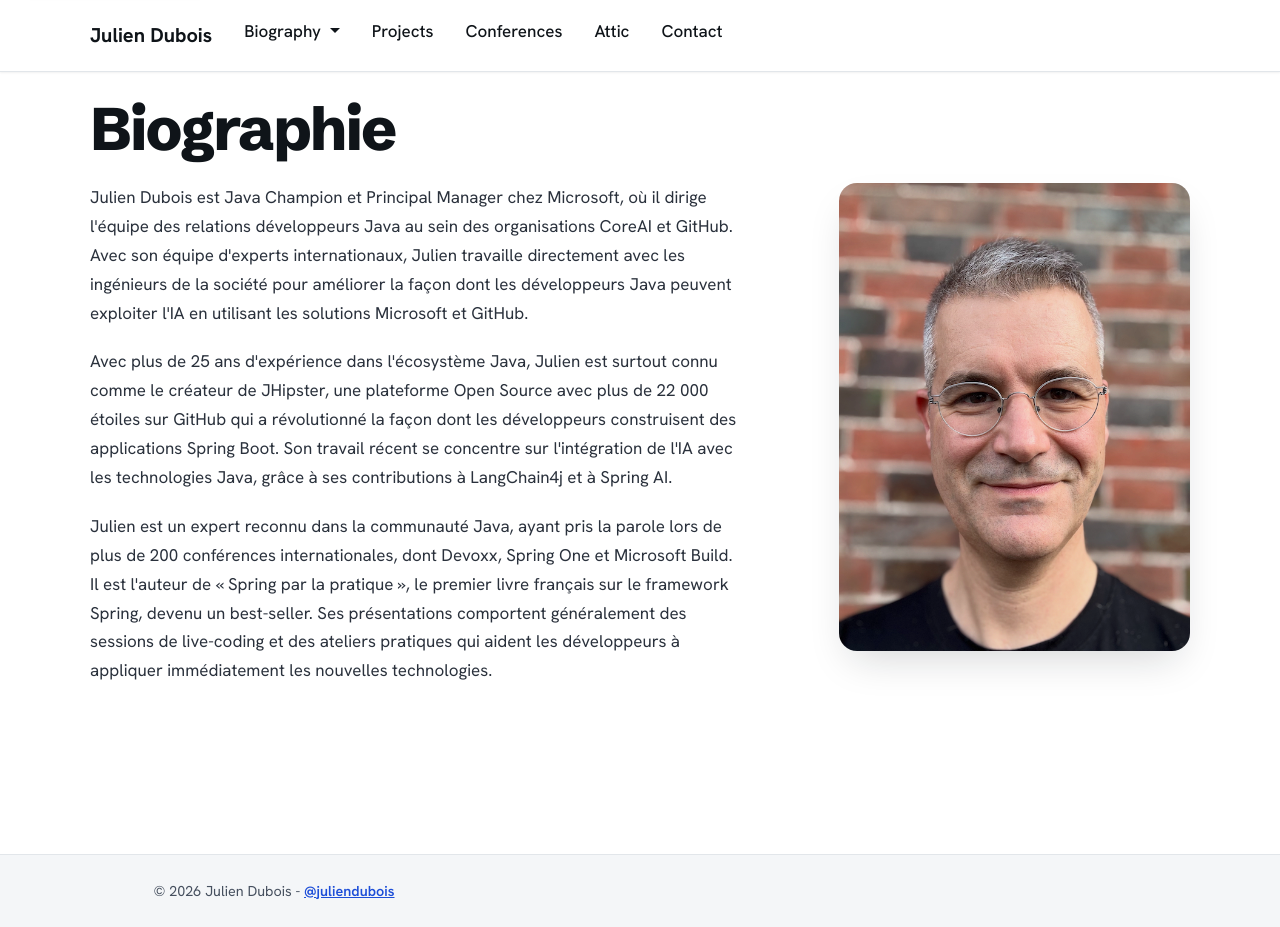
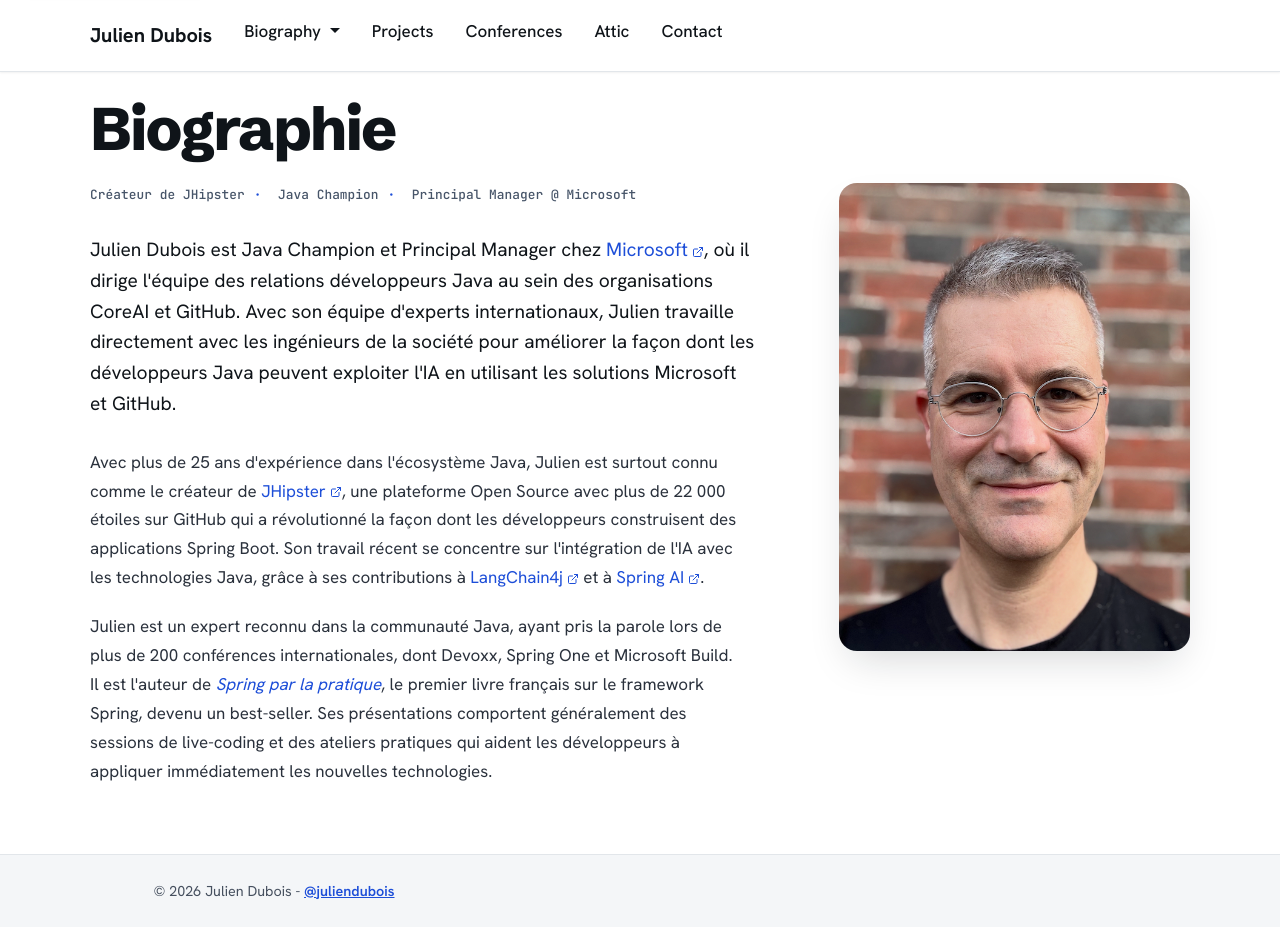
Before and after one commit to jdubois/jdubois.github.com, a Jekyll site: the page built from bio-fr.html, in a window 1280 px wide and 927 px high. Built offline with Jekyll 4.4.1, drawn with Linux system fonts in a browser that asks for light colours.

Commit message:
Polish biography pages (EN + FR)
- Add the shared credential meta strip (.hero-meta) under the heading
- Promote the opening paragraph to a .bio-lead for clearer hierarchy
- Link named projects in prose (JHipster, LangChain4j, Spring AI, Microsoft)
  and the book title, matching the home hero's link set
- Italicise the book title and link it to /book
- Add width/height/decoding to the French portrait for EN/FR parity (no CLS)

Co-authored-by: Copilot <223556219+Copilot@users.noreply.github.com>

```diff
--- a/bio-fr.html
+++ b/bio-fr.html
@@ -10,18 +10,23 @@ description: "Biographie de Julien Dubois — Java Champion, créateur de JHipst
 
     <div class="row">
         <div class="col-lg-8">
-            <p>
-              Julien Dubois est Java Champion et Principal Manager chez Microsoft, où il dirige l'équipe des relations développeurs Java au sein des organisations CoreAI et GitHub. Avec son équipe d'experts internationaux, Julien travaille directement avec les ingénieurs de la société pour améliorer la façon dont les développeurs Java peuvent exploiter l'IA en utilisant les solutions Microsoft et GitHub.
+            <p class="hero-meta">
+                <span>Créateur de JHipster</span>
+                <span>Java Champion</span>
+                <span>Principal Manager @ Microsoft</span>
+            </p>
+            <p class="bio-lead">
+              Julien Dubois est Java Champion et Principal Manager chez <a href="https://www.microsoft.com" target="_blank">Microsoft</a>, où il dirige l'équipe des relations développeurs Java au sein des organisations CoreAI et GitHub. Avec son équipe d'experts internationaux, Julien travaille directement avec les ingénieurs de la société pour améliorer la façon dont les développeurs Java peuvent exploiter l'IA en utilisant les solutions Microsoft et GitHub.
             </p>
             <p>
-              Avec plus de 25 ans d'expérience dans l'écosystème Java, Julien est surtout connu comme le créateur de JHipster, une plateforme Open Source avec plus de 22 000 étoiles sur GitHub qui a révolutionné la façon dont les développeurs construisent des applications Spring Boot. Son travail récent se concentre sur l'intégration de l'IA avec les technologies Java, grâce à ses contributions à LangChain4j et à Spring AI.
+              Avec plus de 25 ans d'expérience dans l'écosystème Java, Julien est surtout connu comme le créateur de <a href="https://www.jhipster.tech/" target="_blank">JHipster</a>, une plateforme Open Source avec plus de 22 000 étoiles sur GitHub qui a révolutionné la façon dont les développeurs construisent des applications Spring Boot. Son travail récent se concentre sur l'intégration de l'IA avec les technologies Java, grâce à ses contributions à <a href="https://github.com/langchain4j/langchain4j" target="_blank">LangChain4j</a> et à <a href="https://spring.io/projects/spring-ai" target="_blank">Spring AI</a>.
             </p>
             <p>
-              Julien est un expert reconnu dans la communauté Java, ayant pris la parole lors de plus de 200 conférences internationales, dont Devoxx, Spring One et Microsoft Build. Il est l'auteur de « Spring par la pratique », le premier livre français sur le framework Spring, devenu un best-seller. Ses présentations comportent généralement des sessions de live-coding et des ateliers pratiques qui aident les développeurs à appliquer immédiatement les nouvelles technologies.
+              Julien est un expert reconnu dans la communauté Java, ayant pris la parole lors de plus de 200 conférences internationales, dont Devoxx, Spring One et Microsoft Build. Il est l'auteur de <a href="/book"><em>Spring par la pratique</em></a>, le premier livre français sur le framework Spring, devenu un best-seller. Ses présentations comportent généralement des sessions de live-coding et des ateliers pratiques qui aident les développeurs à appliquer immédiatement les nouvelles technologies.
             </p>
         </div>
         <div class="col-lg-4">
-            <img src="/img/photos/julien-dubois.png" class="profile-image" alt="Julien Dubois">
+            <img src="/img/photos/julien-dubois.png" class="profile-image" alt="Julien Dubois" width="579" height="772" decoding="async">
         </div>
     </div>
 </div>
--- a/css/main.css
+++ b/css/main.css
@@ -446,6 +446,15 @@ ul li {
     margin-bottom: 2.5rem;
 }
 
+/* Biography opening lead */
+.bio-lead {
+    font-size: 1.2rem;
+    line-height: 1.6;
+    color: var(--ink);
+    max-width: 62ch;
+    margin-bottom: 1.75rem;
+}
+
 /* Collapsible talks (native <details>/<summary>) */
 .talk {
     background-color: var(--bg-white);
```
Also changed, not shown: bio.html (+9 -4 lines).
